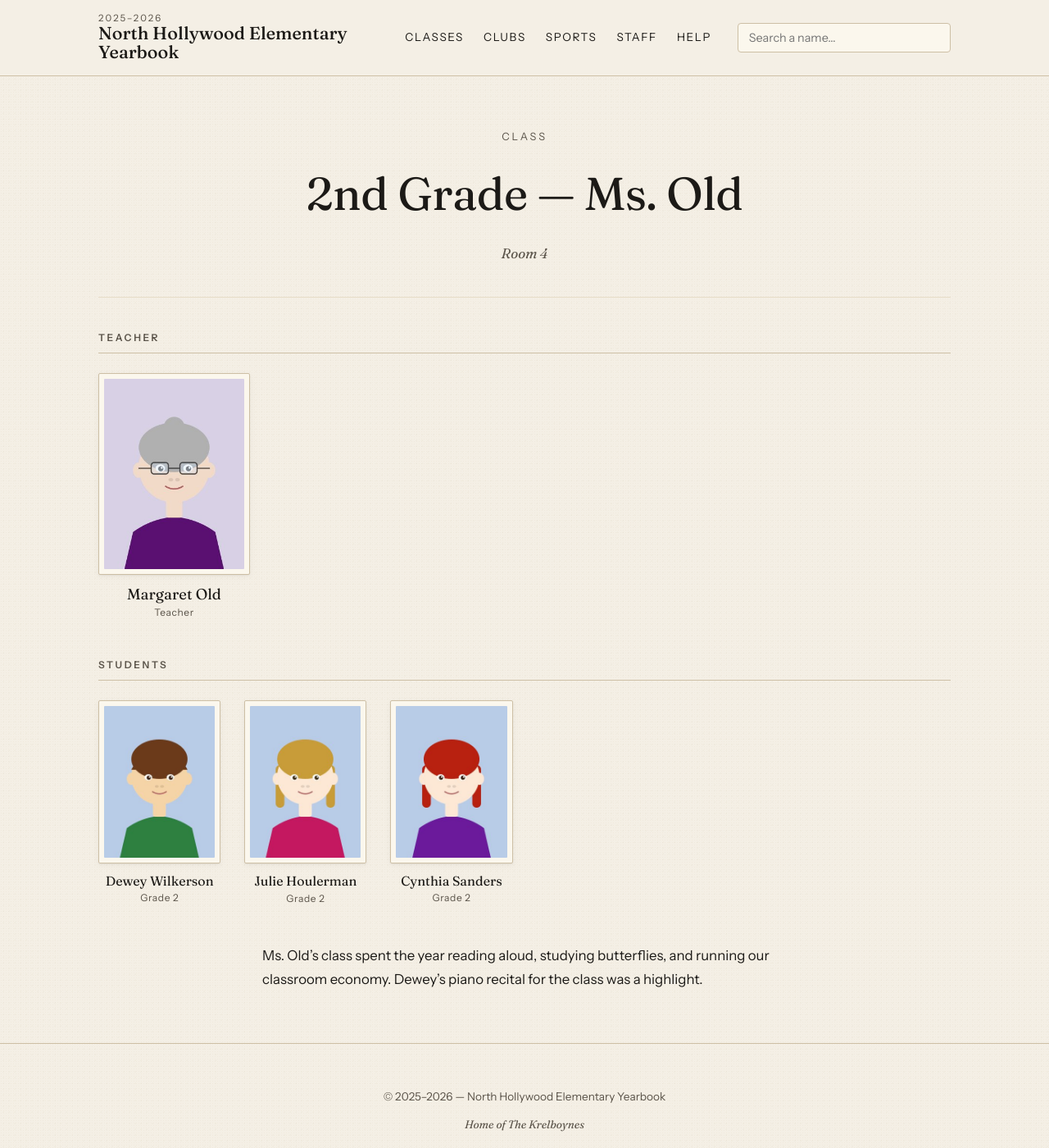
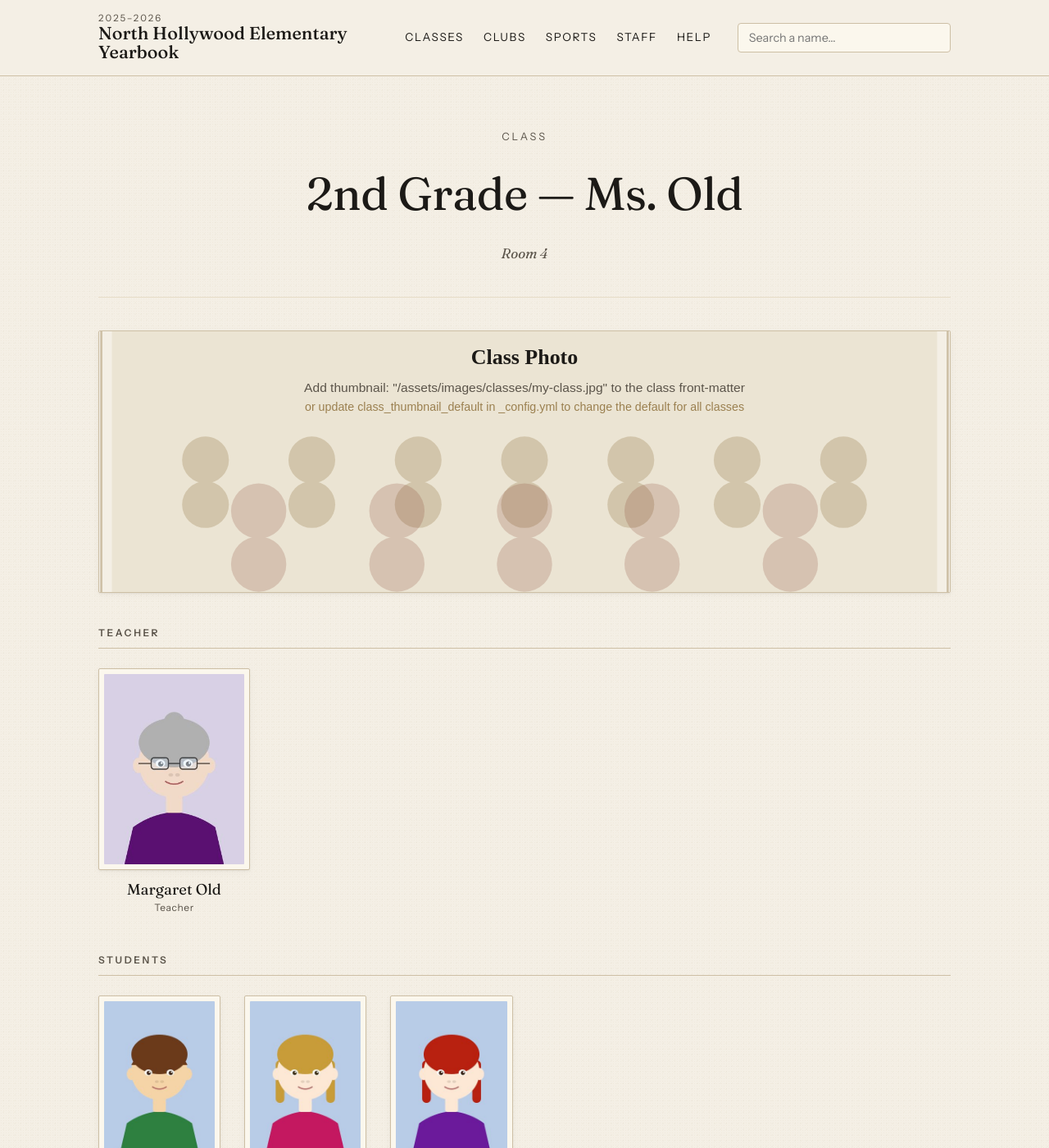
Before and after one commit to lskatz/yearbook-template, a Jekyll site: the page built from _classes/2nd-grade-old.md, in a window 1280 px wide and 1400 px high. Shown: the whole window at 82% size. Built offline with Jekyll 4.4.1, drawn with Linux system fonts in a browser that asks for light colours.

Commit message:
feat: add class thumbnail with configurable default and per-class override
Agent-Logs-Url: https://github.com/lskatz/yearbook-template/sessions/93109842-d83a-4467-a193-1c01ef6e32a5

Co-authored-by: lskatz <14798+lskatz@users.noreply.github.com>

```diff
--- a/_config.yml
+++ b/_config.yml
@@ -78,6 +78,11 @@ labels:
 photo_path_default: "/assets/images/people/{id}.jpg"
 photo_placeholder:  "/assets/images/site/placeholder.svg"
 
+# Default thumbnail shown at the top of every class page.
+# Override for a specific class by adding  thumbnail: "/path/to/photo.jpg"
+# to that class's front-matter. Recommended size: 800 × 300 px.
+class_thumbnail_default: "/assets/images/site/class-thumbnail-default.svg"
+
 
 # =============================================================================
 #  EVERYTHING BELOW IS JEKYLL MACHINERY — you probably don't need to edit it.
--- a/_layouts/class.html
+++ b/_layouts/class.html
@@ -30,6 +36,21 @@ layout: default
     <h1 class="page-header__title">{{ page.title }}</h1>
     {%- if page.room %}<p class="page-header__meta">{{ page.room }}</p>{%- endif %}
   </header>
+
+  {%- comment -%}
+    Class thumbnail — shown below the header. Uses `page.thumbnail` if set in the
+    class's front-matter; otherwise falls back to `site.class_thumbnail_default`.
+    To skip the image entirely, set `thumbnail: ""` in the class front-matter.
+  {%- endcomment -%}
+  {%- assign thumb_src = page.thumbnail | default: site.class_thumbnail_default -%}
+  {%- if thumb_src and thumb_src != "" %}
+  <div class="class-thumbnail">
+    <img
+      src="{{ thumb_src | relative_url }}"
+      alt="{{ page.title }} class photo"
+      class="class-thumbnail__img">
+  </div>
+  {%- endif %}
 
   {%- comment -%}
     Teachers section — only rendered if the page lists at least one teacher.
--- a/assets/css/main.css
+++ b/assets/css/main.css
@@ -432,6 +432,33 @@ img { max-width: 100%; display: block; }
 }
 .prose p { margin: 0 0 1.2em; }
 
+/* ---------------- Class thumbnail ---------------- */
+/*
+ * Shown at the top of every class page, between the page header and the
+ * roster sections. Uses `thumbnail:` from the class front-matter when set,
+ * otherwise falls back to the `class_thumbnail_default` path in _config.yml.
+ *
+ * To use a custom photo for a class, add to that class's .md:
+ *   thumbnail: "/assets/images/classes/my-class.jpg"
+ *
+ * To hide the thumbnail for a specific class, set:
+ *   thumbnail: ""
+ *
+ * Recommended image dimensions: 800 × 300 px (landscape, 8:3 ratio).
+ */
+.class-thumbnail {
+  margin: 0 0 2.5rem;
+}
+.class-thumbnail__img {
+  width: 100%;
+  max-height: 320px;
+  object-fit: cover;
+  border: var(--border-width) solid var(--color-border);
+  border-radius: var(--radius-photo);
+  box-shadow: var(--shadow-soft);
+  display: block;
+}
+
 /* ---------------- Group Photo ---------------- */
 /*
  * Displayed on club and sport pages when `group_photo:` is set in the
```
Also changed, not shown: other parts of _layouts/class.html (+11 -5 lines), assets/images/site/class-thumbnail-default.svg (added).
